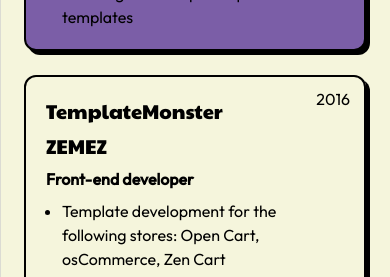
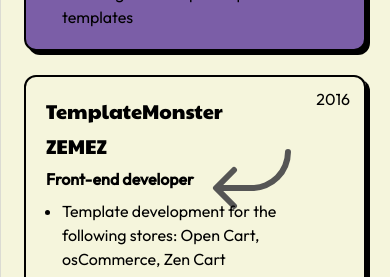
Before and after one commit to njordulv/portfolio, a React (Vite) app: page / in a window 390 px wide. Shown: the part 3440-3717 px from the top of the page. Built offline with nearby package versions, Linux system fonts and the light colour scheme; no server answers.

Commit message:
update: arrow amount & minor fixes

```diff
--- a/src/components/Footer.tsx
+++ b/src/components/Footer.tsx
@@ -7,12 +7,14 @@
   const year = date.getFullYear()
 
   return (
-    <footer className="flex flex-row items-center justify-center mx-auto max-w-lg md:max-w-7xl p-5 gap-1 bg-coal/50 rounded-xl border-2 border-black shadow-xl">
-      <span className="text-red dark:text-primary flex items-center gap-1">
-        <LiaCopyrightSolid />
-        {year} {siteConfig.footer.title}.{' '}
-      </span>
-      <span className="text-color">{siteConfig.footer.rights}</span>
+    <footer className="flex flex-col md:flex-row items-center justify-center text-[12px] md:text-[16px] mx-auto max-w-lg md:max-w-7xl p-5 gap-1 bg-coal/50 rounded-xl border-2 border-black shadow-xl">
+      <div className="flex flex-row gap-1">
+        <span className="text-red dark:text-primary flex items-center gap-1">
+          <LiaCopyrightSolid />
+          {year} {siteConfig.footer.title}.{' '}
+        </span>
+        <span className="text-color">{siteConfig.footer.rights}</span>
+      </div>
       <span className="text-zinc-400">
         {siteConfig.footer.developed}
         <Link
--- a/src/components/ThemeSwitch.tsx
+++ b/src/components/ThemeSwitch.tsx
@@ -3,7 +3,7 @@
 
 export const ThemeSwitch = () => {
   const [theme, setTheme] = useState<'light' | 'dark'>(() => {
-    if (typeof window === 'undefined') return 'light' // SSR-фикс
+    if (typeof window === 'undefined') return 'light'
     return localStorage.getItem('theme') === 'dark' ? 'dark' : 'light'
   })
 
--- a/src/components/experience/Arrow.tsx
+++ b/src/components/experience/Arrow.tsx
@@ -19,7 +19,7 @@
       <m.div
         initial="offscreen"
         whileInView="onscreen"
-        viewport={{ once: true, amount: 1 }}
+        viewport={{ once: true, amount: 0.7 }}
         variants={arrowVariants}
         transition={{
           type: 'spring',
@@ -27,7 +27,7 @@
           stiffness: 500,
           damping: 50,
         }}
-        className="text-8xl absolute dark:text-zinc-700 text-charcoal hidden md:flex arr-icon"
+        className="text-8xl absolute dark:text-zinc-700 text-charcoal arr-icon"
       >
         {children}
       </m.div>
```
Also changed, not shown: public/photo-300.png (deleted).
